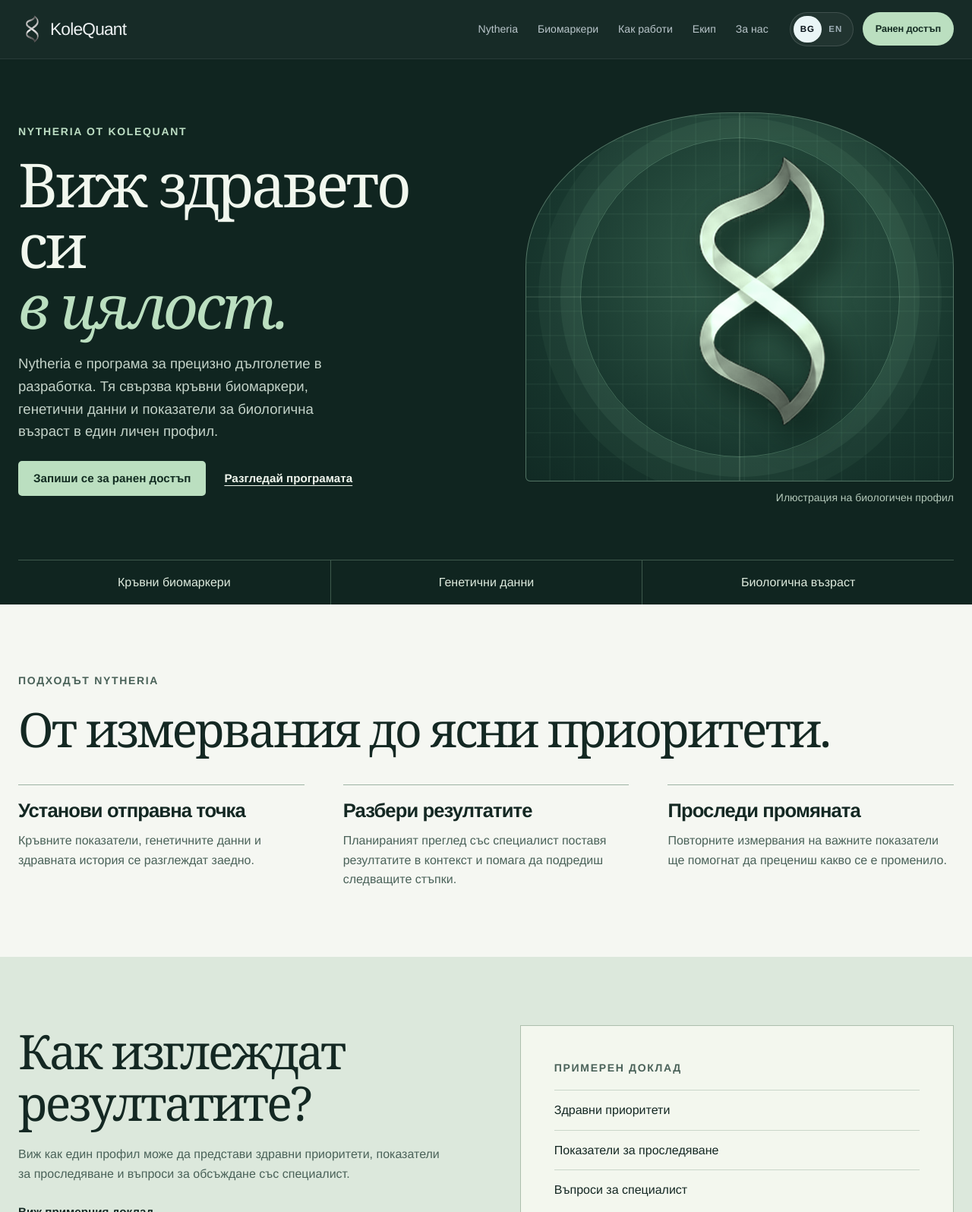
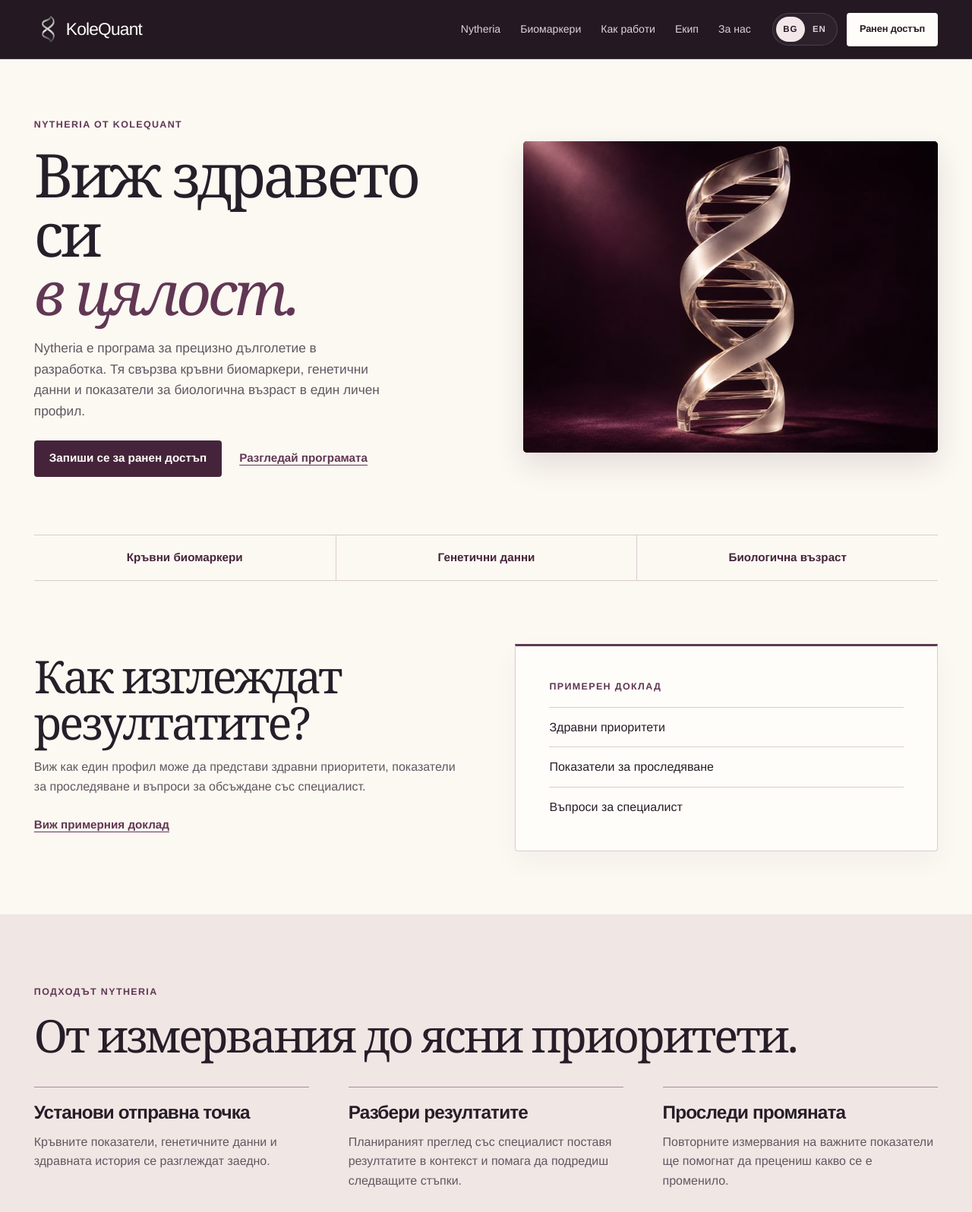
Before and after one commit to georgi-cole/Nytheria, a plain HTML site: page bg/index.html in a window 1280 px wide. Shown: the top 1596 px of the page at 76% size. Drawn offline with Linux system fonts and the light colour scheme.

Commit message:
Refine Nytheria’s visual design and first-visit flow

```diff
--- a/assets/css/editorial.css
+++ b/assets/css/editorial.css
@@ -1,88 +1,121 @@
-/* Editorial presentation for the homepage, Nytheria and early-access pages. */
+/* Homepage, Nytheria programme and early-access presentation. */
 .editorial-page {
-  --editorial-ink: #142823;
-  --editorial-muted: #4a6259;
-  --editorial-accent: #bbdfc0;
-  --editorial-dark: #102520;
-  --editorial-paper: #f5f7f2;
-  --editorial-line: #cad6ca;
+  --editorial-ink: #261e28;
+  --editorial-muted: #625761;
+  --editorial-paper: #fcf8f2;
+  --editorial-white: #fffdf9;
+  --editorial-wash: #f0e7e5;
+  --editorial-night: #241822;
+  --editorial-night-muted: #e0d1db;
+  --editorial-plum: #613754;
+  --editorial-plum-deep: #45243b;
+  --editorial-line: #d9cbd0;
+  --editorial-serif: Georgia, "Times New Roman", serif;
   background: var(--editorial-paper);
+  color: var(--editorial-ink);
 }
-.editorial-page .site-header { background: #102520f7; }
-.editorial-page .site-footer { background: var(--editorial-dark); }
+
+.editorial-page .container {
+  width: min(calc(100% - clamp(32px, 7vw, 112px)), 1280px);
+}
+.editorial-page :is(.site-header, .site-footer, .mobile-panel) {
+  background: var(--editorial-night);
+  color: var(--editorial-white);
+}
+.editorial-page .site-header { border-color: #ffffff24; }
 .editorial-page .mobile-panel {
   inset-block-start: var(--nav-h);
   max-height: calc(100dvh - var(--nav-h));
   overflow-y: auto;
   visibility: hidden;
-  background: var(--editorial-dark);
 }
 .editorial-page .mobile-panel.open { visibility: visible; }
+.editorial-page .brand-lockup img { filter: grayscale(1) brightness(1.55); }
+.editorial-page .brand-lockup strong { color: var(--editorial-white); }
+.editorial-page :is(.desktop-nav a, .language-switch a, .footer-brand p, .footer-col a) {
+  color: var(--editorial-night-muted);
+}
+.editorial-page .desktop-nav a::after { background: #dab4c9; }
+.editorial-page .desktop-nav a:is(:hover, .active) { color: var(--editorial-white); }
+.editorial-page .language-switch a {
+  min-width: 38px;
+  padding-block: 7px;
+}
+.editorial-page .language-switch a.active {
+  background: #f3e7e9;
+  color: var(--editorial-night);
+}
+.editorial-page :is(.site-header, .mobile-tools) .button-small {
+  min-height: 44px;
+  border-radius: 4px;
+  background: var(--editorial-white);
+  color: var(--editorial-night);
+}
+.editorial-page .footer-col h3 { color: #e6bcd1; }
+.editorial-page .section-paper { background: var(--editorial-paper); }
+.editorial-page .section-white { background: var(--editorial-white); }
+.editorial-page .section-soft { background: var(--editorial-wash); }
+.editorial-page :is(.section-dark, .section-deep) { background: var(--editorial-night); }
+.editorial-page .eyebrow { color: var(--editorial-plum); }
+.editorial-page :is(.section-dark, .section-deep) .eyebrow { color: #e6bcd1; }
+.editorial-page :is(.section-dark, .section-deep) p { color: var(--editorial-night-muted); }
 .editorial-page .skip-link:focus { color: var(--editorial-ink); }
-.editorial-page a:focus-visible,
-.editorial-page button:focus-visible,
-.editorial-page summary:focus-visible,
-.editorial-page input:focus-visible,
-.editorial-page select:focus-visible,
-.editorial-page textarea:focus-visible {
+.editorial-page :is(a, button, summary, input, select, textarea):focus-visible {
   outline: 2px solid currentColor;
   outline-offset: 4px;
 }
-.editorial-page .site-header .brand-lockup img,
-.editorial-page .site-footer .brand-lockup img { filter: grayscale(1) brightness(1.6); }
-.editorial-page .site-header .button-small {
-  background: var(--editorial-accent);
-  color: #132b21;
-  min-height: 44px;
-}
-.editorial-page .language-switch a { padding-block: 8px; }
 .editorial-page [id] { scroll-margin-top: calc(var(--nav-h) + 16px); }
+
 .editorial-hero {
-  background: var(--editorial-dark);
-  color: #f1f7ee;
+  background: var(--editorial-paper);
+  color: var(--editorial-ink);
 }
 .editorial-hero-grid {
   display: grid;
-  grid-template-columns: minmax(0, 1.05fr) minmax(0, 1fr);
+  grid-template-columns: minmax(0, 1.08fr) minmax(0, 1fr);
   align-items: center;
-  gap: clamp(32px, 6vw, 100px);
-  padding-block: clamp(34px, 5.5vw, 90px);
+  gap: clamp(24px, 4.25vw, 68px);
+  padding-block: clamp(46px, 6vw, 96px);
 }
 .editorial-kicker {
-  color: var(--editorial-muted);
-  font-size: .875rem;
-  font-weight: 650;
-  letter-spacing: .12em;
+  margin-bottom: 16px;
+  color: var(--editorial-plum);
+  font-size: .78rem;
+  font-weight: 700;
+  letter-spacing: .11em;
   text-transform: uppercase;
-  margin-bottom: 18px;
 }
-.editorial-hero .editorial-kicker { color: #bddec4; }
 .editorial-hero h1,
 .editorial-signup h1,
 .editorial-section h2 {
-  font-family: Georgia, "Times New Roman", serif;
+  font-family: var(--editorial-serif);
   font-weight: 400;
-  letter-spacing: -.045em;
+  letter-spacing: -.05em;
   text-wrap: balance;
 }
 .editorial-hero h1 {
-  font-size: clamp(3.25rem, 6.25vw, 6.1rem);
-  line-height: 1;
-  margin-bottom: 22px;
+  margin-bottom: 21px;
+  font-size: clamp(3.35rem, 6.2vw, 6.05rem);
+  line-height: .98;
   text-wrap: initial;
 }
 .editorial-hero h1 em {
-  color: var(--editorial-accent);
   display: block;
+  color: var(--editorial-plum);
   font-weight: inherit;
 }
 .editorial-hero .editorial-lede {
-  max-width: 39ch;
-  color: #c4d3c9;
-  font-size: clamp(1rem, 1.45vw, 1.2rem);
+  max-width: 48ch;
   margin-bottom: 24px;
+  color: var(--editorial-muted);
+  font-size: clamp(1.025rem, 1.35vw, 1.22rem);
 }
-.editorial-actions { display: flex; align-items: center; flex-wrap: wrap; gap: 12px 24px; }
+.editorial-actions {
+  display: flex;
+  flex-wrap: wrap;
+  align-items: center;
+  gap: 8px 23px;
+}
 .editorial-button, .editorial-link {
   display: inline-flex;
   align-items: center;
@@ -92,119 +125,173 @@
 }
 .editorial-button {
   justify-content: center;
+  min-height: 48px;
   padding: 11px 20px;
-  border-radius: 5px;
-  background: var(--editorial-accent);
-  color: #122c21;
+  border-radius: 4px;
+  background: var(--editorial-plum-deep);
+  color: var(--editorial-white);
   text-align: center;
 }
-.editorial-button:hover { background: #d2ead2; }
-.editorial-page .editorial-button:focus-visible { outline-color: #f1f7ee; }
-.editorial-link { text-decoration: underline; text-underline-offset: .27em; }
+.editorial-button:hover { background: var(--editorial-plum); }
+.editorial-page .editorial-button:focus-visible { outline-color: var(--editorial-plum-deep); }
+.editorial-link {
+  color: var(--editorial-plum);
+  text-decoration: underline;
+  text-underline-offset: .27em;
+}
 .editorial-link:hover { text-decoration-thickness: 2px; }
-.editorial-specimen { margin: 0; }
-.editorial-specimen-art {
-  aspect-ratio: 1.16;
-  position: relative;
-  isolation: isolate;
-  display: grid;
-  place-items: center;
+.editorial-specimen {
+  aspect-ratio: 4 / 3;
+  min-width: 0;
+  margin: 0;
   overflow: hidden;
-  border: 1px solid #527464;
-  border-radius: 48% 48% 6px 6px / 42% 42% 6px 6px;
-  background:
-    repeating-linear-gradient(0deg, transparent 0 30px, #91c7a411 31px 32px),
-    repeating-linear-gradient(90deg, transparent 0 30px, #91c7a411 31px 32px),
-    radial-gradient(ellipse at 54% 42%, #345f4c, #18372e 64%, #112a24);
+  border-radius: 5px;
+  background: var(--editorial-night);
+  box-shadow: 0 16px 38px #33202d20;
 }
-.editorial-specimen-art img {
-  position: absolute;
-  width: 55%;
-  height: 84%;
-  object-fit: contain;
-  filter: grayscale(1) brightness(1.7) sepia(.57) hue-rotate(70deg) saturate(.74) drop-shadow(14px 17px 22px #071b14);
-}
-.editorial-axis {
-  position: absolute;
-  inset: 0;
-  opacity: .42;
-  background: linear-gradient(90deg, transparent 49.85%, #adcbb0 50%, transparent 50.15%),
-              linear-gradient(0deg, transparent 49.85%, #adcbb0 50%, transparent 50.15%);
-}
-.editorial-orbit {
-  position: absolute;
-  width: 75%;
-  aspect-ratio: 1;
-  border: 1px solid #91c7a457;
-  border-radius: 50%;
-  box-shadow: 0 0 0 26px #91c7a414, 0 0 0 55px #91c7a40c;
-}
-.editorial-specimen figcaption {
-  margin-top: 10px;
-  color: #b4c9ba;
-  font-size: .875rem;
-  text-align: right;
+.editorial-specimen img {
+  width: 100%;
+  height: 100%;
+  object-fit: cover;
 }
 .editorial-layers {
   display: grid;
   grid-template-columns: repeat(3, minmax(0, 1fr));
-  list-style: none;
   margin-block: 0;
   padding: 0;
-  border-top: 1px solid #3e594c;
-  color: #deebde;
+  border-block: 1px solid var(--editorial-line);
+  color: var(--editorial-plum-deep);
+  list-style: none;
 }
-.editorial-layers li { padding: 16px 12px; text-align: center; }
-.editorial-layers li + li { border-left: 1px solid #3e594c; }
-.editorial-section { padding-block: clamp(48px, 7vw, 104px); color: var(--editorial-ink); }
-.editorial-section h2 { font-size: clamp(2.25rem, 4.9vw, 4.45rem); }
+.editorial-layers li {
+  padding: 17px 12px;
+  text-align: center;
+  font-size: .95rem;
+  font-weight: 600;
+}
+.editorial-layers li + li { border-inline-start: 1px solid var(--editorial-line); }
+
+.editorial-section {
+  padding-block: clamp(52px, 7.25vw, 112px);
+  color: var(--editorial-ink);
+}
+.editorial-section h2 {
+  margin-bottom: 16px;
+  font-size: clamp(2.4rem, 4.65vw, 4.5rem);
+  line-height: 1.02;
+}
 .editorial-section p { color: var(--editorial-muted); }
 .editorial-section p:last-child { margin-bottom: 0; }
+.editorial-section .editorial-kicker { color: var(--editorial-plum); }
+.editorial-split {
+  display: grid;
+  grid-template-columns: repeat(2, minmax(0, 1fr));
+  align-items: start;
+  gap: clamp(22px, 6vw, 100px);
+}
+.editorial-report { padding-block: clamp(48px, 6.5vw, 94px); }
+.editorial-report .editorial-split { align-items: center; }
+.editorial-report-sheet {
+  padding: clamp(20px, 4vw, 44px);
+  border: 1px solid var(--editorial-line);
+  border-block-start: 3px solid var(--editorial-plum);
+  border-radius: 0 0 4px 4px;
+  background: var(--editorial-white);
+  box-shadow: 0 14px 36px #33202d0b;
+}
+.editorial-report-sheet ul {
+  margin: 0;
+  padding: 0;
+  list-style: none;
+}
+.editorial-report-sheet li {
+  padding-block: 13px;
+  border-block-start: 1px solid var(--editorial-line);
+}
+.editorial-report-sheet li:last-child { padding-bottom: 0; }
+.editorial-process { background: var(--editorial-wash); }
 .editorial-steps {
-  list-style: none;
-  padding: 0;
   display: grid;
   grid-template-columns: repeat(3, minmax(0, 1fr));
-  gap: clamp(18px, 4vw, 52px);
-  margin: 40px 0 0;
+  gap: clamp(20px, 4vw, 52px);
+  margin: 38px 0 0;
+  padding: 0;
+  list-style: none;
 }
-.editorial-steps li { border-top: 1px solid #9db3a3; padding-top: 20px; }
-.editorial-split {
-  display: grid;
-  grid-template-columns: minmax(0, 1fr) minmax(0, 1fr);
-  align-items: start;
-  gap: clamp(20px, 7vw, 110px);
+.editorial-steps li {
+  padding-block-start: 20px;
+  border-block-start: 1px solid #a98b9c;
 }
-.editorial-report { background: #dce8dc; }
-.editorial-report-sheet { padding: clamp(18px, 4vw, 44px); border: 1px solid #adbfad; background: #f3f7ee; }
-.editorial-report-sheet ul { list-style: none; margin: 0; padding: 0; }
-.editorial-report-sheet li { padding: 13px 0; border-top: 1px solid var(--editorial-line); }
-.editorial-faq { border-top: 1px solid var(--editorial-line); }
-.editorial-faq .faq-list details { background: transparent; border-color: var(--editorial-line); border-radius: 5px; }
-.editorial-cta { background: #1c392e; color: #f1f7ee; }
-.editorial-cta p { color: #c4d3c9; }
+.editorial-steps h3 { font-size: clamp(1.2rem, 1.9vw, 1.6rem); }
+
+.editorial-faq { background: var(--editorial-wash); }
+.editorial-faq .faq-list details {
+  padding-inline: clamp(16px, 2.4vw, 29px);
+  border-color: var(--editorial-line);
+  border-radius: 4px;
+  background: var(--editorial-white);
+}
+.editorial-faq .faq-list summary { color: var(--editorial-ink); }
+.editorial-faq .faq-list summary::before,
+.editorial-faq .faq-list summary::after { background: var(--editorial-plum); }
+
+.editorial-cta {
+  background: #362035;
+  color: var(--editorial-white);
+}
+.editorial-cta p { color: var(--editorial-night-muted); }
 .editorial-cta .editorial-split { align-items: center; }
 .editorial-cta .editorial-split > :last-child { justify-self: end; }
+.editorial-cta .editorial-button {
+  background: var(--editorial-white);
+  color: var(--editorial-plum-deep);
+}
+.editorial-cta .editorial-button:hover { background: #ead9e4; }
+.editorial-cta .editorial-button:focus-visible { outline-color: var(--editorial-white); }
+
 .editorial-product-hero h1 { font-size: clamp(3rem, 5.75vw, 5.5rem); }
 .editorial-signup .form-shell { align-items: start; }
-.editorial-signup h1 { font-size: clamp(2.75rem, 5.6vw, 5.45rem); margin-bottom: 18px; }
+.editorial-signup h1 {
+  margin-bottom: 18px;
+  font-size: clamp(2.75rem, 5.6vw, 5.45rem);
+}
 .editorial-signup .editorial-signup-copy h2 { margin-top: 32px; }
-.editorial-signup h2 { font-size: clamp(1.45rem, 2.7vw, 2.1rem); margin-bottom: 14px; }
-.editorial-signup .editorial-privacy-note { border-top: 1px solid var(--editorial-line); padding-top: 14px; }
-.editorial-signup .editorial-form { background: #fff; border: 1px solid var(--editorial-line); border-radius: 6px; box-shadow: none; }
-.editorial-form .button-primary { background: #204536; color: #fff; }
-.editorial-form :is(input, select, textarea):focus-visible { outline-color: var(--editorial-ink); }
-@media (max-width: 740px) {
-  .editorial-hero-grid, .editorial-split, .editorial-steps { grid-template-columns: 1fr; }
-  .editorial-hero-grid { gap: 25px; }
-  .editorial-hero h1 { font-size: clamp(2.7rem, 11vw, 4.6rem); }
-  .editorial-hero .editorial-lede { margin-bottom: 16px; }
-  .editorial-specimen { max-width: 430px; width: 100%; justify-self: center; }
-  .editorial-layers li { padding-inline: 5px; font-size: .875rem; }
-  .editorial-steps { margin-top: 25px; }
+.editorial-signup h2 {
+  margin-bottom: 14px;
+  font-size: clamp(1.65rem, 2.7vw, 2.25rem);
+}
+.editorial-signup .editorial-privacy-note {
+  padding-block-start: 14px;
+  border-block-start: 1px solid var(--editorial-line);
+}
+.editorial-signup .editorial-form {
+  border: 1px solid var(--editorial-line);
+  border-radius: 5px;
+  background: var(--editorial-white);
+  box-shadow: 0 14px 36px #33202d0b;
+}
+.editorial-form .button-primary {
+  background: var(--editorial-plum-deep);
+  color: var(--editorial-white);
+}
+.editorial-form :is(input, select, textarea):focus-visible { outline-color: var(--editorial-plum-deep); }
+
+@media (max-width: 780px) {
+  .editorial-hero-grid, .editorial-split, .editorial-steps { grid-template-columns: minmax(0, 1fr); }
+  .editorial-hero-grid { gap: 24px; padding-block: 39px 32px; }
+  .editorial-hero h1 { font-size: clamp(2.5rem, 10.4vw, 4.65rem); }
+  .editorial-hero .editorial-lede { margin-bottom: 17px; }
+  .editorial-specimen { width: 100%; max-width: 510px; }
+  .editorial-layers li { padding-inline: 6px; font-size: .82rem; }
+  .editorial-steps { margin-top: 26px; }
   .editorial-cta .editorial-split > :last-child { justify-self: start; }
+  .editorial-signup { padding-block-start: 36px; }
+  .editorial-signup .form-shell { gap: 28px; }
+  .editorial-signup .editorial-signup-copy h2 { margin-top: 23px; }
 }
+
 @media (prefers-reduced-motion: reduce) {
   html:has(.editorial-page) { scroll-behavior: auto; }
-  .editorial-page .mobile-panel, .editorial-page a, .editorial-page button { transition: none; }
+  .editorial-page :is(.mobile-panel, a, button),
+  .editorial-page .faq-list summary::after { transition: none; }
 }
--- a/bg/index.html
+++ b/bg/index.html
@@ -5,7 +5,7 @@
 <meta charset="utf-8"/>
 <meta content="width=device-width, initial-scale=1" name="viewport"/>
 <meta content="Nytheria е програма за прецизно дълголетие в разработка. Тя свързва кръвни биомаркери, генетични данни и показатели за биологична възраст в един личен профил." name="description"/>
-<meta content="#071017" name="theme-color"/>
+<meta content="#241822" name="theme-color"/>
 <meta content="KoleQuant | Nytheria и прецизно дълголетие" property="og:title"/>
 <meta content="Nytheria е програма за прецизно дълголетие в разработка. Тя свързва кръвни биомаркери, генетични данни и показатели за биологична възраст в един личен профил." property="og:description"/>
 <meta content="website" property="og:type"/>
@@ -56,13 +56,12 @@
         <p class="editorial-lede">Nytheria е програма за прецизно дълголетие в разработка. Тя свързва кръвни биомаркери, генетични данни и показатели за биологична възраст в един личен профил.</p>
         <div class="editorial-actions"><a class="editorial-button" href="early-access.html">Запиши се за ранен достъп</a> <a class="editorial-link" href="nytheria.html">Разгледай програмата</a></div>
       </div>
-      <figure class="editorial-specimen">
-  <div class="editorial-specimen-art" aria-hidden="true">
-    <div class="editorial-axis"></div>
-    <div class="editorial-orbit"></div>
-    <img src="../assets/img/kolequant-helix.png" alt="" width="840" height="1084" fetchpriority="high"/>
-  </div>
-  <figcaption>Илюстрация на биологичен профил</figcaption>
+      <figure class="editorial-specimen" aria-hidden="true">
+  <img
+    src="../assets/img/nytheria-helix-720.jpg"
+    srcset="../assets/img/nytheria-helix-720.jpg 720w, ../assets/img/nytheria-helix-1440.jpg 1440w"
+    sizes="(max-width: 780px) calc(100vw - 32px), (max-width: 1380px) 43vw, 590px"
+    alt="" width="720" height="540" fetchpriority="high"/>
 </figure>
     </div>
     <ul class="container editorial-layers" aria-label="Планирани измервания">
@@ -70,17 +69,6 @@
       <li>Генетични данни</li>
       <li>Биологична възраст</li>
     </ul>
-  </section>
-  <section class="editorial-section editorial-process" aria-labelledby="process-title">
-    <div class="container">
-      <p class="editorial-kicker">Подходът Nytheria</p>
-      <h2 id="process-title">От измервания до ясни приоритети.</h2>
-      <ol class="editorial-steps">
-        <li><h3>Установи отправна точка</h3><p>Кръвните показатели, генетичните данни и здравната история се разглеждат заедно.</p></li>
-        <li><h3>Разбери резултатите</h3><p>Планираният преглед със специалист поставя резултатите в контекст и помага да подредиш следващите стъпки.</p></li>
-        <li><h3>Проследи промяната</h3><p>Повторните измервания на важните показатели ще помогнат да прецениш какво се е променило.</p></li>
-      </ol>
-    </div>
   </section>
   <section class="editorial-section editorial-report" aria-labelledby="report-title">
     <div class="container editorial-split">
@@ -93,6 +81,17 @@
         <p class="editorial-kicker">Примерен доклад</p>
         <ul><li>Здравни приоритети</li><li>Показатели за проследяване</li><li>Въпроси за специалист</li></ul>
       </div>
+    </div>
+  </section>
+  <section class="editorial-section editorial-process" aria-labelledby="process-title">
+    <div class="container">
+      <p class="editorial-kicker">Подходът Nytheria</p>
+      <h2 id="process-title">От измервания до ясни приоритети.</h2>
+      <ol class="editorial-steps">
+        <li><h3>Установи отправна точка</h3><p>Кръвните показатели, генетичните данни и здравната история се разглеждат заедно.</p></li>
+        <li><h3>Разбери резултатите</h3><p>Планираният преглед със специалист поставя резултатите в контекст и помага да подредиш следващите стъпки.</p></li>
+        <li><h3>Проследи промяната</h3><p>Повторните измервания на важните показатели ще помогнат да прецениш какво се е променило.</p></li>
+      </ol>
     </div>
   </section>
   <section class="editorial-section" aria-labelledby="trust-title">
```
Also changed, not shown: bg/early-access.html (+1 -1 lines), bg/nytheria.html (+7 -8 lines), en/early-access.html (+1 -1 lines), en/index.html (+18 -19 lines), en/nytheria.html (+7 -8 lines), assets/img/nytheria-helix-1440.jpg (added), assets/img/nytheria-helix-720.jpg (added).
